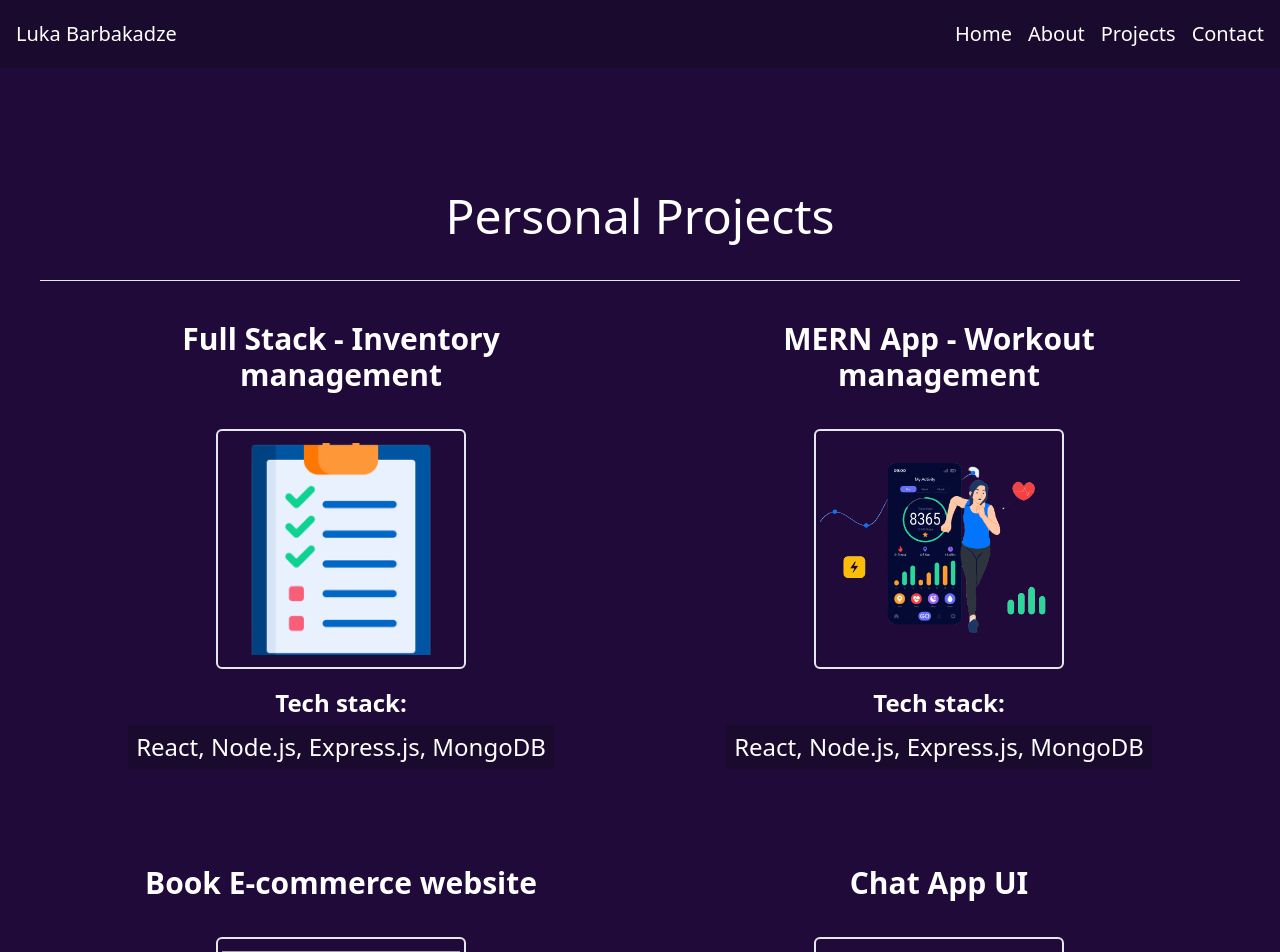
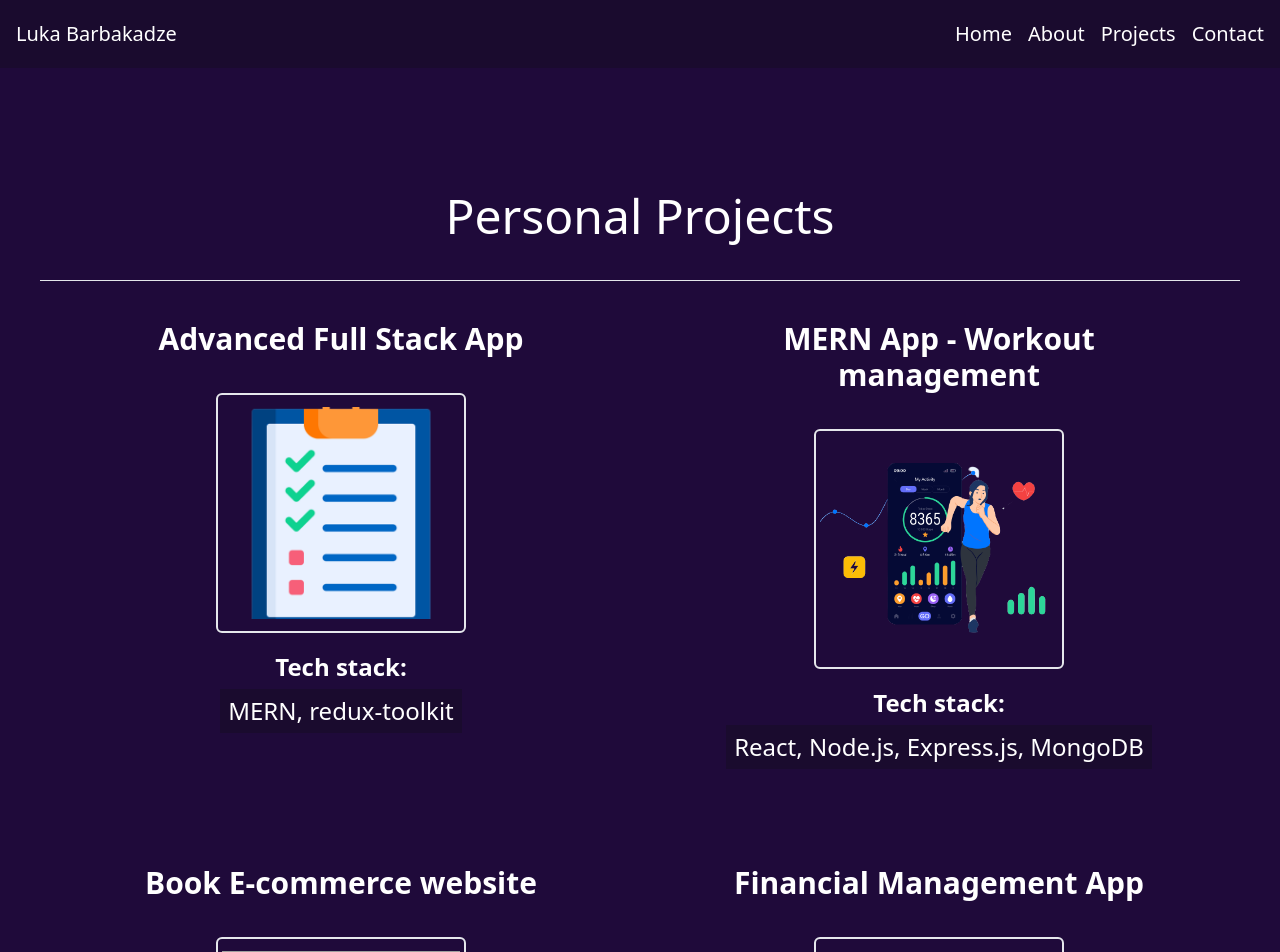
Before and after one commit to luka0009/portfolio, a React (Vite) app: page /projects in a window 1280 px wide. Shown: the top 952 px of the page. Built offline with nearby package versions, Linux system fonts and the light colour scheme; grey boxes are pictures that could not be loaded.

Commit message:
updated again

```diff
--- a/src/Data.js
+++ b/src/Data.js
@@ -10,6 +10,7 @@ import watch from './assets/projects/watch.png';
 import gallery from './assets/projects/gallery.png';
 import rtk from './assets/projects/rtk.png';
 import fitness from './assets/projects/fitness.png';
+import finances from './assets/projects/finances.png';
 
 export const isNotDeployed = 'Not Yet Deployed';
 
@@ -17,10 +18,10 @@ export const projects = [
   {
     id: 101,
     image: carlist,
-    name: "Full Stack - Inventory management",
+    name: "Advanced Full Stack App",
     description:
-      "This App was part of my MERN stack course. This is a Full-Stack App with authentication feature, front-end is created with react, backend with node.js and express and I'm using MongoDB as a database. You first need to sign up or log in to the app. This App has many features, firstly, you can add products (including image) to the database, then you can edit, delete or view the details of the product, you also have to create a profile when registering and then you can edit your profile too, you can update your name, bio, image and password too. If you don't want to sign up, You can use this credentials to log in(since some products are already added and you can check  how the app works): Email - 'user1@email.io', Password: 'user1password'. but you can sign up with any made up email. Then you can use website for Inventory management.",
-    stack: 'React, Node.js, Express.js, MongoDB',
+      "This App was part of my MERN stack course. This is a Full-Stack Inventory Management App with authentication feature, front-end is created with react, backend with node.js and express and I'm using MongoDB as a database. You first need to sign up or log in to the app. This App has many features, firstly, you can add products (including image) to the database, then you can edit, delete or view the details of the product, you also have to create a profile when registering and then you can edit your profile too, you can update your name, bio, image and password too. If you don't want to sign up, You can use this credentials to log in(since some products are already added and you can check  how the app works): Email - 'user1@email.io', Password: 'user1password'. but you can sign up with any made up email. Then you can use website for Inventory management.",
+    stack: 'MERN, redux-toolkit',
     website: 'https://inv-man-app-front.vercel.app/',
     code: 'https://github.com/luka0009/Full-Stack-Inventory-Management-App',
   },
@@ -39,10 +40,20 @@ export const projects = [
     image: 'https://cdn-icons-png.flaticon.com/512/5900/5900198.png',
     name: "Book E-commerce website",
     description:
-      "Description of this application is available on 'about' page of this web app",
+      "Description of this application is available on 'about' page of this app",
     stack: 'React, Typescript, Bootsrap',
     website: 'https://react-ts-bootstrap.vercel.app/',
     code: 'https://github.com/luka0009/React-ts-bootstrap',
+  },
+  {
+    id: 103,
+    image: finances,
+    name: "Financial Management App",
+    description:
+      "MERN stack app built with RTK query and Tailwind css, you can manage your expenses, incomes and investemnts here. the app has CRUD functioanlity and graphical visualization",
+    stack: 'MERN, RTK-Query, Tailwind, chart.js',
+    website: 'https://budget-front-nine.vercel.app/',
+    code: 'https://github.com/luka0009/Budget-front',
   },
   {
     id: 1,
```
Also changed, not shown: src/assets/projects/finances.png (added).
